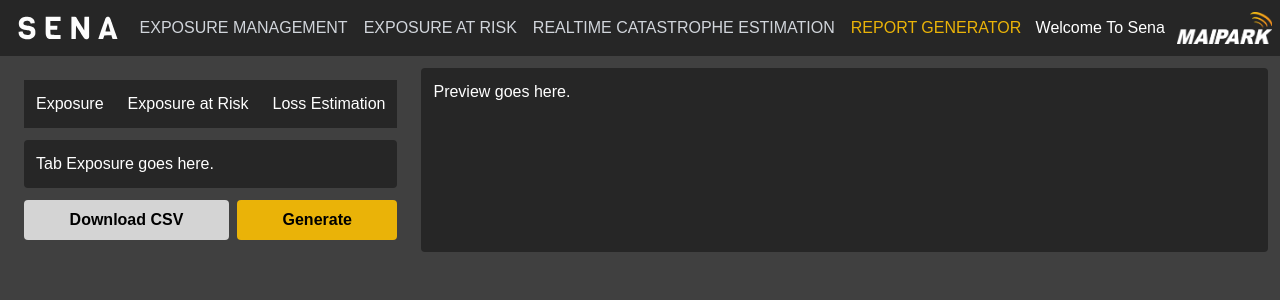
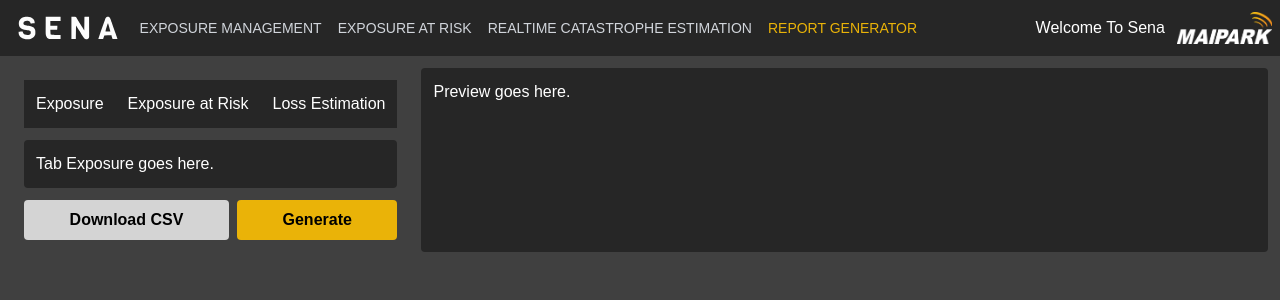
Before and after one commit to asbp/sena-ergen, a Nuxt app: page / in a window 1280 px wide. Shown: the top 300 px of the page. Built offline with nearby package versions, Linux system fonts and the light colour scheme; a web font is replaced by a local one.

Commit message:
set navigation text size to small

```diff
--- a/components/NavList.vue
+++ b/components/NavList.vue
@@ -1,6 +1,6 @@
 <template>
   <div
-    class="flex flex-col items-center uppercase md:flex-row space-x-0 space-y-4 md:space-x-4 md:space-y-0 my-4 md:my-0">
+    class="flex flex-col items-center uppercase text-sm md:flex-row space-x-0 space-y-4 md:space-x-4 md:space-y-0 my-4 md:my-0">
     <a href="#" class="text-gray-300 hover:text-white">Exposure Management</a>
     <a href="#" class="text-gray-300 hover:text-white">Exposure At Risk</a>
     <a href="#" class="text-gray-300 hover:text-white">Realtime Catastrophe Estimation</a>
```
